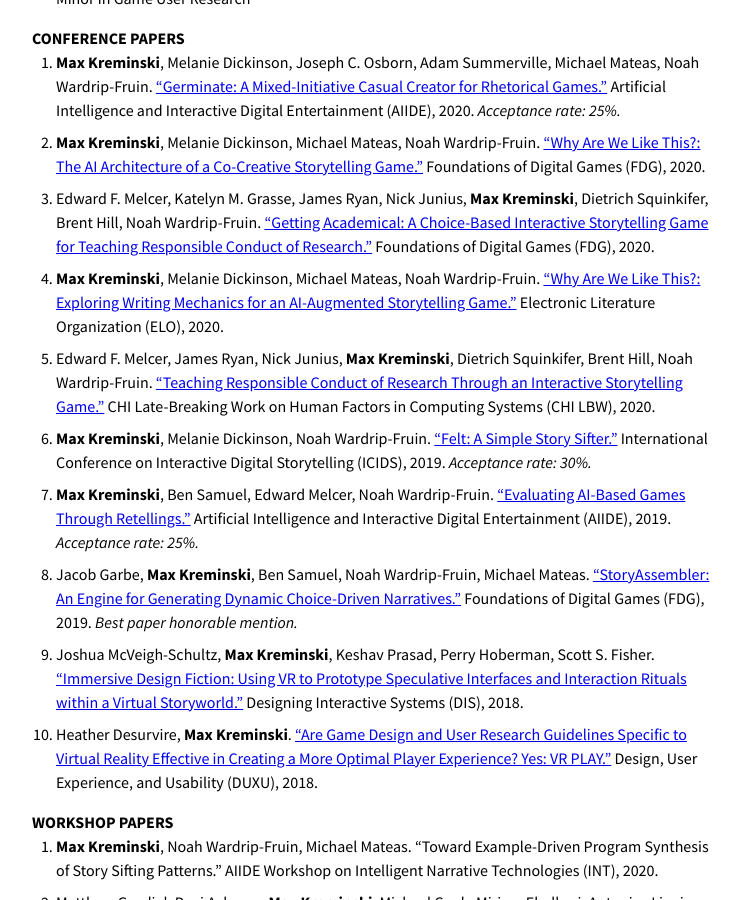
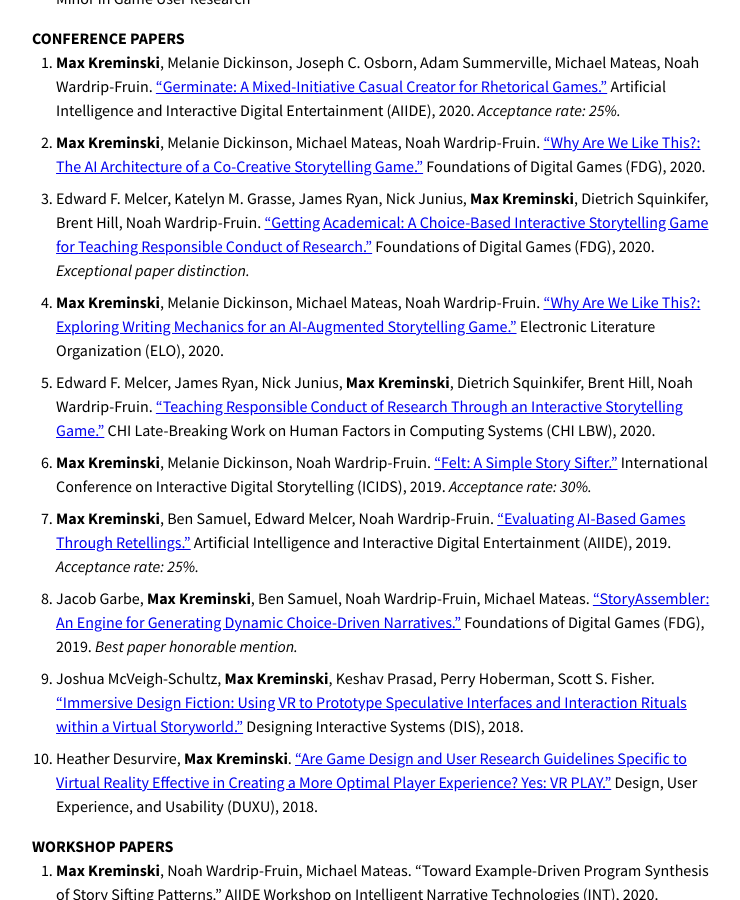
Before and after one commit to mkremins/mkremins.github.io, a Jekyll site: the page built from cv/index.html, in a window 1280 px wide and 900 px high, scrolled down 362 px. Shown: the whole window, without its empty margins (266-1006 px from the left). Built offline with Jekyll 4.4.1, drawn with Linux system fonts in a browser that asks for light colours; some of the changed text lies outside the part shown.

Commit message:
Add FDG 2020 exceptional paper distinction to CV

```diff
--- a/_data/publications.json
+++ b/_data/publications.json
@@ -53,7 +53,8 @@
   "year": "2020",
   "venue": "FDG",
   "venue_long": "Foundations of Digital Games",
-  "pubtype": "full"
+  "pubtype": "full",
+  "award": "Exceptional paper distinction."
 },
 {
   "title": "Why Are We Like This?: Exploring Writing Mechanics for an AI-Augmented Storytelling Game",
--- a/cv/index.html
+++ b/cv/index.html
@@ -239,6 +239,10 @@ layout: null
       <h2>Honors, Awards, and Fellowships</h2>
       <div class="oneline-entries">
         <div class="dated-entry">
+          <div class="dated-content">Exceptional Paper Distinction</div>
+          <div class="dated-date">FDG 2020</div>
+        </div>
+        <div class="dated-entry">
           <div class="dated-content">Travel Grant Award</div>
           <div class="dated-date">AIIDE 2019</div>
         </div>
```
